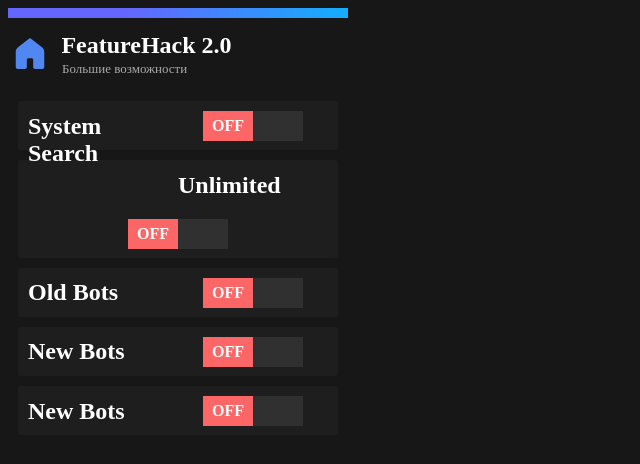
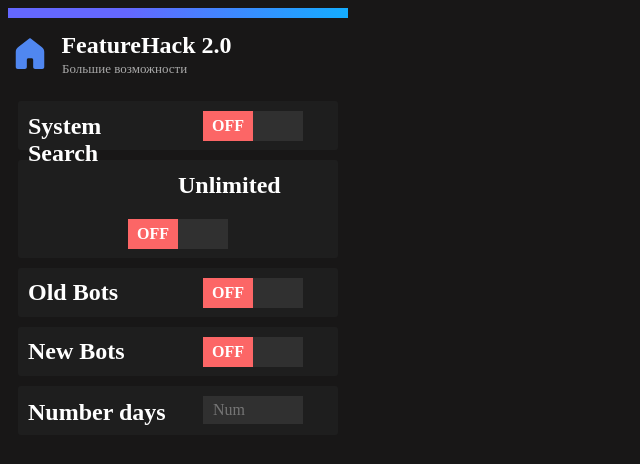
Before and after one commit to iniga72/ExtensionExample, a browser extension: page setting.html in a window 1280 px wide. Shown: the whole page, without its empty margins (0-640 px from the left). Drawn offline with Linux system fonts and the light colour scheme; a web font is replaced by a local one.

Commit message:
Update setting.html

```diff
--- a/setting.html
+++ b/setting.html
@@ -232,6 +232,19 @@ label:after {
   background: #00CCFF;
   content: "ON";
 }
+.days{
+            background-color: #303030;
+            font-family: 'Google Sans';
+            color: white;
+            font-size: 16px;
+            padding-left: 10px;
+            padding-right: 10px;
+            padding-top: 5px;
+            padding-bottom: 5px;
+            width: 80px;
+            outline: none;
+            border: none;
+        }
     </style>
     <body>
     <div id="panel">
@@ -285,14 +298,15 @@ style=" fill:#000000;"><g fill="none" fill-rule="nonzero" stroke="none" stroke-w
               </div>
 
         </div>
-        <div class="fenix">
+        <div class="fenix" style="padding-bottom: 11px;">
             <div style="display: inline-block; float: left; width: 150px;">
-                <h2 class="nikitos" style="vertical-align: top; margin-top: 1%; margin-right: 5%; text-align: left;">New Bots</h2>
+                <h2 class="nikitos" style="vertical-align: top; margin-top: 2%; margin-right: 5%; text-align: left;">Number days</h2>
             </div>
-            <div class="wrapper">
-                <input type="checkbox" id="checkbox3" />
-                <label for="checkbox3"></label>
-              </div>
+            <div style="display: inline-block;">
+                <form method="POST">
+                    <input type="text" placeholder="Num" class="days">
+                </form>
+            </div>
 
         </div>
     </center>
```
